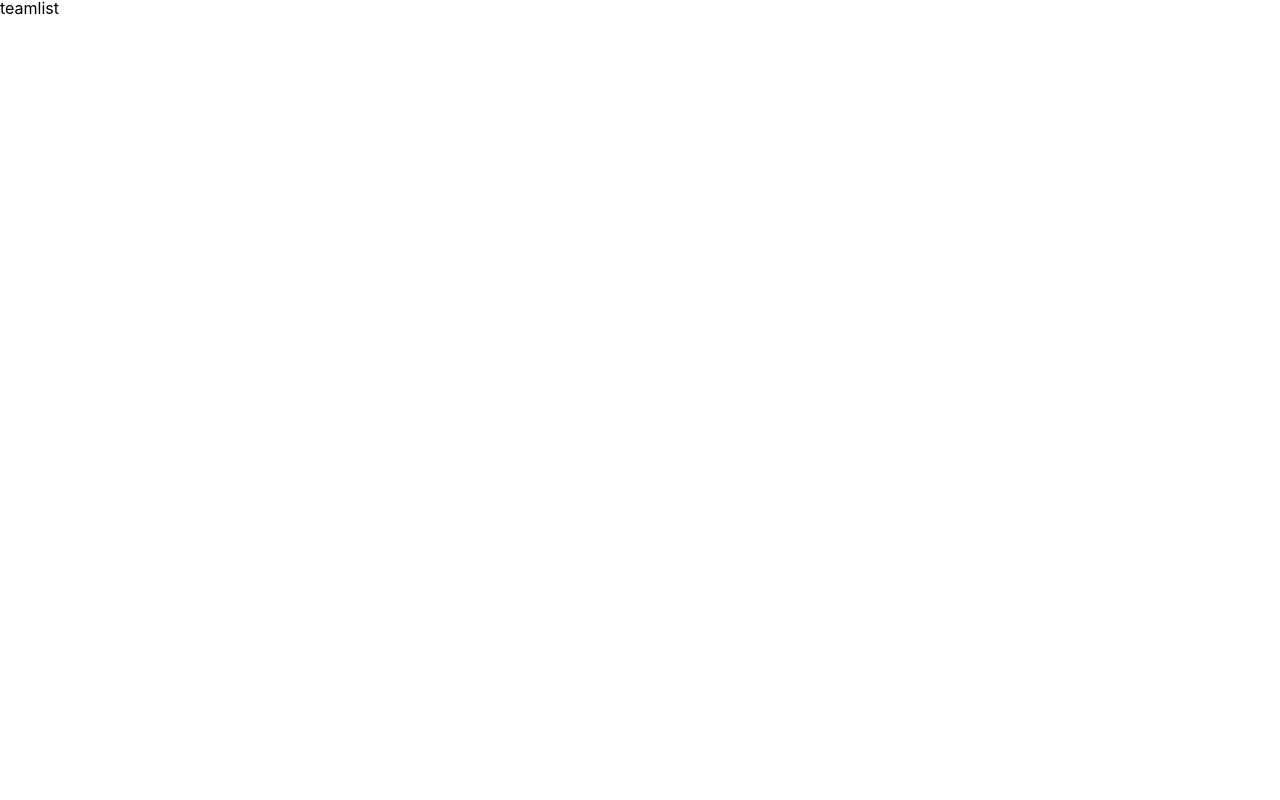
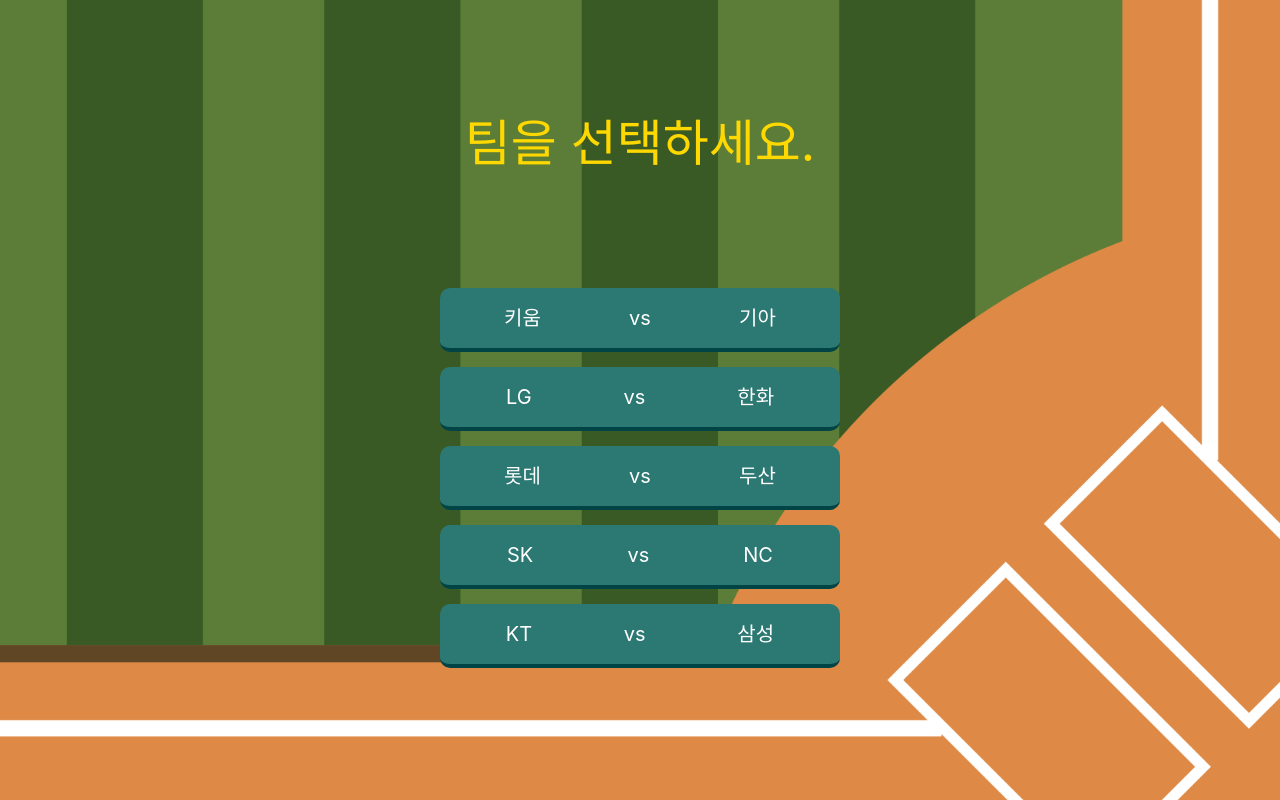
Before and after one commit to codesquad-member-2020/baseball-12, a React (Create React App) app in the folder FE/: page /team in a window 1280 px wide. Built offline with nearby package versions, Linux system fonts and the light colour scheme; a web font is replaced by a local one.

Commit message:
feat: team select 화면 구현

```diff
--- a/FE/src/components/TeamSelect.js
+++ b/FE/src/components/TeamSelect.js
@@ -1,7 +1,78 @@
 import React from 'react';
+import { Redirect, Link } from 'react-router-dom';
+import TEAMLIST from '../data/teamList';
+import styled from 'styled-components';
+import BackgroundImg from '../images/baseball_field.png';
 
-const TeamSelect = () => {
-  return <div>teamlist</div>;
+const Wrap = styled.div`
+  display: flex;
+  width: 100%;
+  height: 100vh;
+  flex-direction: column;
+  align-items: center;
+  justify-content: center;
+  /* background: ${(props) => props.theme.softGreen}; */
+  background: url(${BackgroundImg}) no-repeat 0 80%;
+  background-size: 100% auto;
+`;
+
+const Title = styled.h2`
+  color: ${(props) => props.theme.mainFontColor};
+  font-size: 50px;
+  margin-bottom: 15vh;
+`;
+
+const ListWrap = styled.div`
+  width: 40%;
+  max-width: 400px;
+`;
+
+const List = styled.li`
+  margin-bottom: 15px;
+  border-bottom: 4px solid ${(props) => props.theme.darkGreen};
+  background: ${(props) => props.theme.midGreen};
+  color: ${(props) => props.theme.white};
+  padding: 10px 20px;
+  font-size: 20px;
+  display: flex;
+  justify-content: space-around;
+  align-items: center;
+  border-radius: 10px;
+`;
+
+const TeamButton = styled(Link)`
+  cursor: pointer;
+  padding: 10px 0;
+  &:hover {
+    color: ${(props) => props.theme.mainFontColor};
+  }
+`;
+
+const TeamSelect = ({ history }) => {
+  const handleTeamSelect = () => {
+    console.log('dosomething');
+    history.push('/match');
+  };
+  return (
+    <Wrap>
+      <Title>팀을 선택하세요.</Title>
+      <ListWrap>
+        <ul>
+          {TEAMLIST.map((team) => (
+            <List>
+              <TeamButton type="button" onClick={handleTeamSelect}>
+                {team.away}
+              </TeamButton>
+              <span>vs</span>
+              <TeamButton type="button" onClick={handleTeamSelect}>
+                {team.home}
+              </TeamButton>
+            </List>
+          ))}
+        </ul>
+      </ListWrap>
+    </Wrap>
+  );
 };
 
 export default TeamSelect;
--- /dev/null
+++ b/FE/src/data/teamList.js
@@ -0,0 +1,24 @@
+const TEAMLIST = [
+  {
+    away: '키움',
+    home: '기아',
+  },
+  {
+    away: 'LG',
+    home: '한화',
+  },
+  {
+    away: '롯데',
+    home: '두산',
+  },
+  {
+    away: 'SK',
+    home: 'NC',
+  },
+  {
+    away: 'KT',
+    home: '삼성',
+  },
+];
+
+export default TEAMLIST;
--- a/FE/src/styles/globalStyles.js
+++ b/FE/src/styles/globalStyles.js
@@ -24,9 +24,13 @@ const GrobalStyle = createGlobalStyle`
     background-color: transparent;
     border: none;
     outline: none;
+    font: inherit;
   }
   ol, ul, li {
     list-style: none;
+  }
+  button {
+    cursor: pointer;
   }
   img {
     display: block;
```
